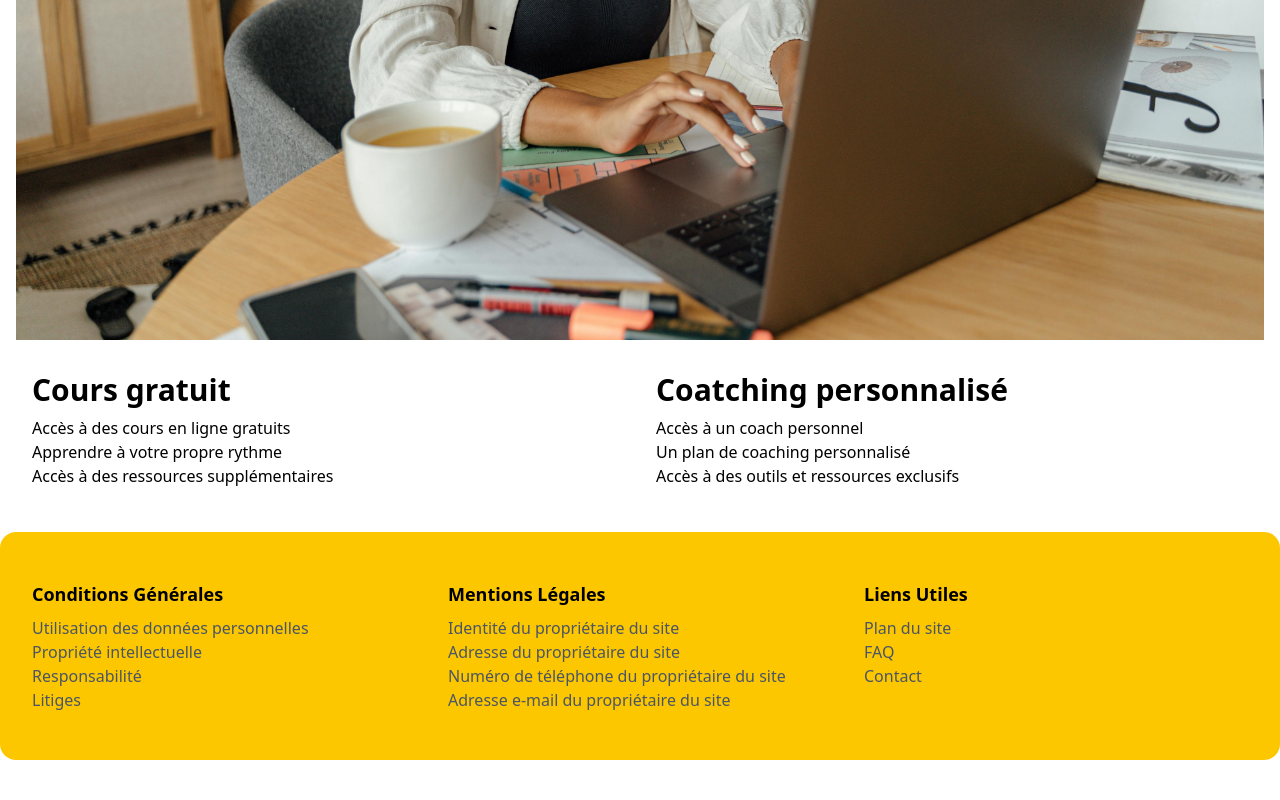
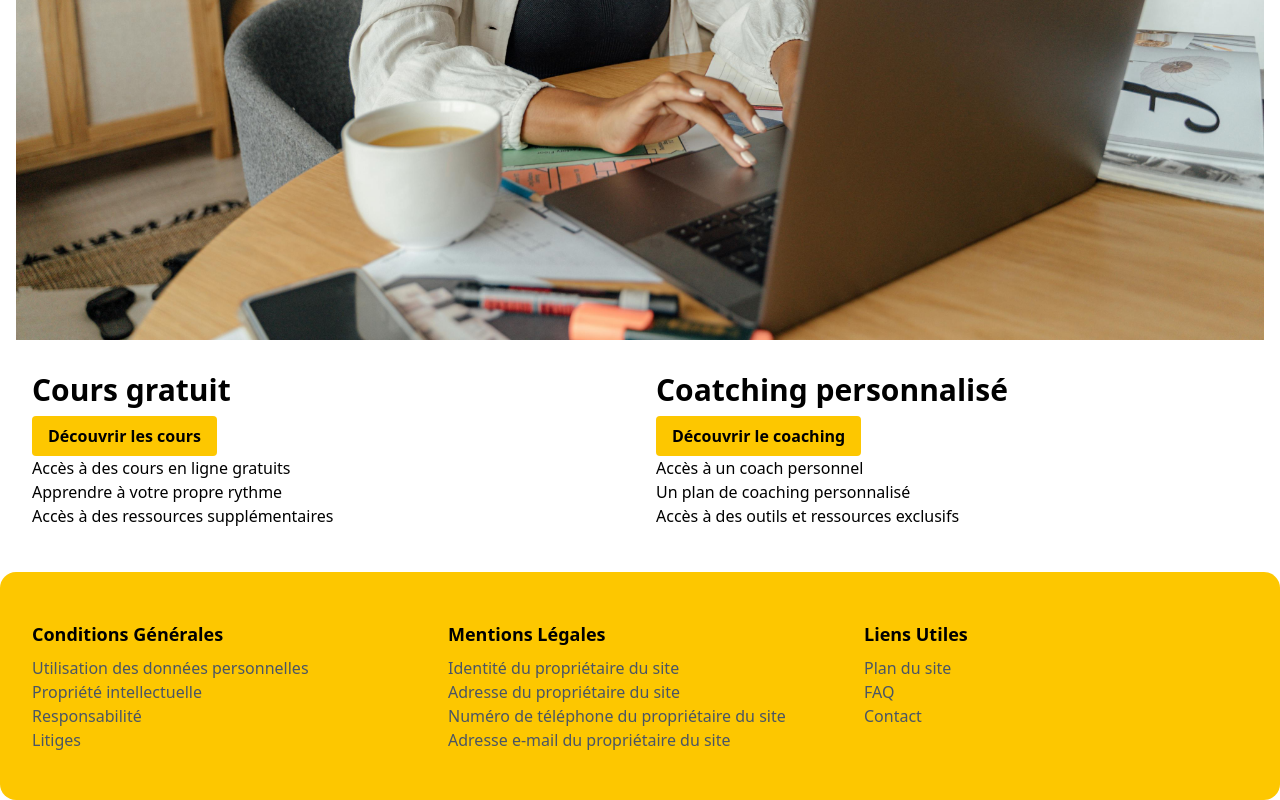
Before and after one commit to MaximilienR/max-formation, a React (Vite) app: page / in a window 1280 px wide. Shown: the part 640-1440 px from the top of the page. Before the commit the page ends 1400 px from the top, so only its background shows below. Built offline with nearby package versions, Linux system fonts and the light colour scheme.

Commit message:
update footer

```diff
--- a/src/components/Home/Home.jsx
+++ b/src/components/Home/Home.jsx
@@ -4,29 +4,40 @@ import { Link } from 'react-router-dom';
 function Home() {
   return (
     <div className="container p-4 mx-auto">
+      <header>
         <h1 className="mb-4 text-5xl font-bold text-center">L'aventure commence ici</h1>
         <img src="/src/Assets/dev.jpg" alt="Image" className="object-cover w-full mb-4 h-1/2" />
+      </header>
+      <main>
         <div className="flex flex-wrap justify-center">
-        <div className="w-full p-4 md:w-1/2 xl:w-1/2">
+          <section className="w-full p-4 md:w-1/2 xl:w-1/2">
+            <h2 className="mb-2 text-3xl font-bold">Cours gratuit</h2>
             <Link to="/cours">
-            <h2 className="mb-2 text-3xl font-bold">Cours gratuit</h2>
+              <button className="bg-yellow-400 hover:bg-yellow-500 text-white font-bold py-2 px-4 rounded">
+                Découvrir les cours
+              </button>
             </Link>
             <ul>
               <li>Accès à des cours en ligne gratuits</li>
               <li>Apprendre à votre propre rythme</li>
               <li>Accès à des ressources supplémentaires</li>
             </ul>
-        </div>
-        <div className="w-full p-4 md:w-1/2 xl:w-1/2">
+          </section>
+          <section className="w-full p-4 md:w-1/2 xl:w-1/2">
             <h2 className="mb-2 text-3xl font-bold">Coatching personnalisé</h2>
+            <button className="bg-yellow-400 hover:bg-yellow-500 text-white font-bold py-2 px-4 rounded">
+              Découvrir le coaching
+            </button>
             <ul>
               <li>Accès à un coach personnel</li>
               <li>Un plan de coaching personnalisé</li>
               <li>Accès à des outils et ressources exclusifs</li>
             </ul>
+          </section>
         </div>
-      </div>
+      </main>
     </div>
   );
 }
+
 export default Home;
--- a/src/components/Register/Register.jsx
+++ b/src/components/Register/Register.jsx
@@ -30,7 +30,7 @@ password: yup.string()
 
   return (
     <div>
-      <form onSubmit={handleSubmit(submit)} className="container mx auto p-4 bg-blue-400  justify-center rounded-2xl ml-50 ">
+      <form onSubmit={handleSubmit(submit)} className="container mx auto p-4 bg-blue-400  justify-center rounded-2xl ml-50 mt-10 mb-40">
         <div className="border-b border-gray-900/10 pb-12 space-y-12 ">
           <h2 className="text-base/7 font-semibold text-gray-900 text-center">Inscription</h2>
 
```
Lines whose indentation alone changed are shown as unchanged.
